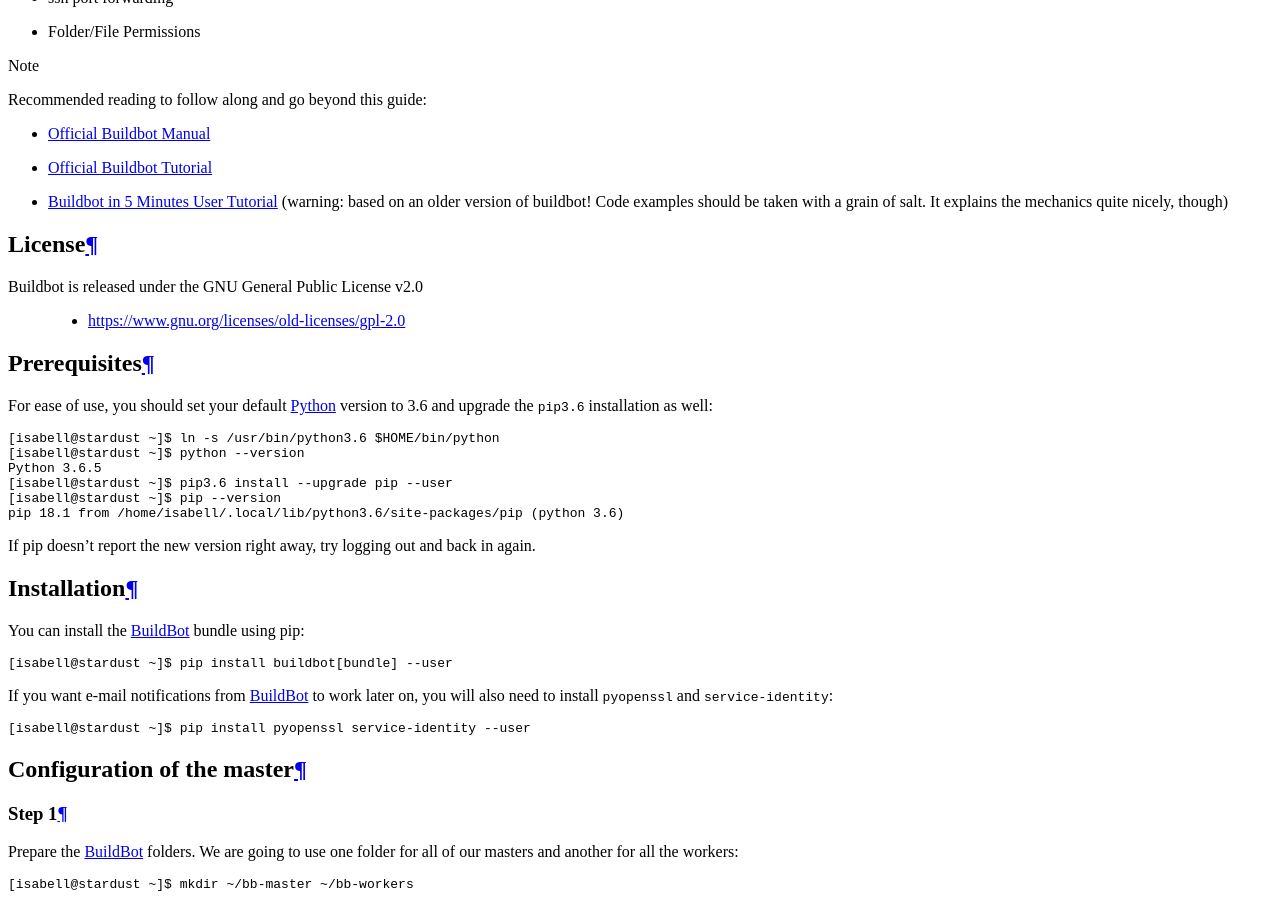
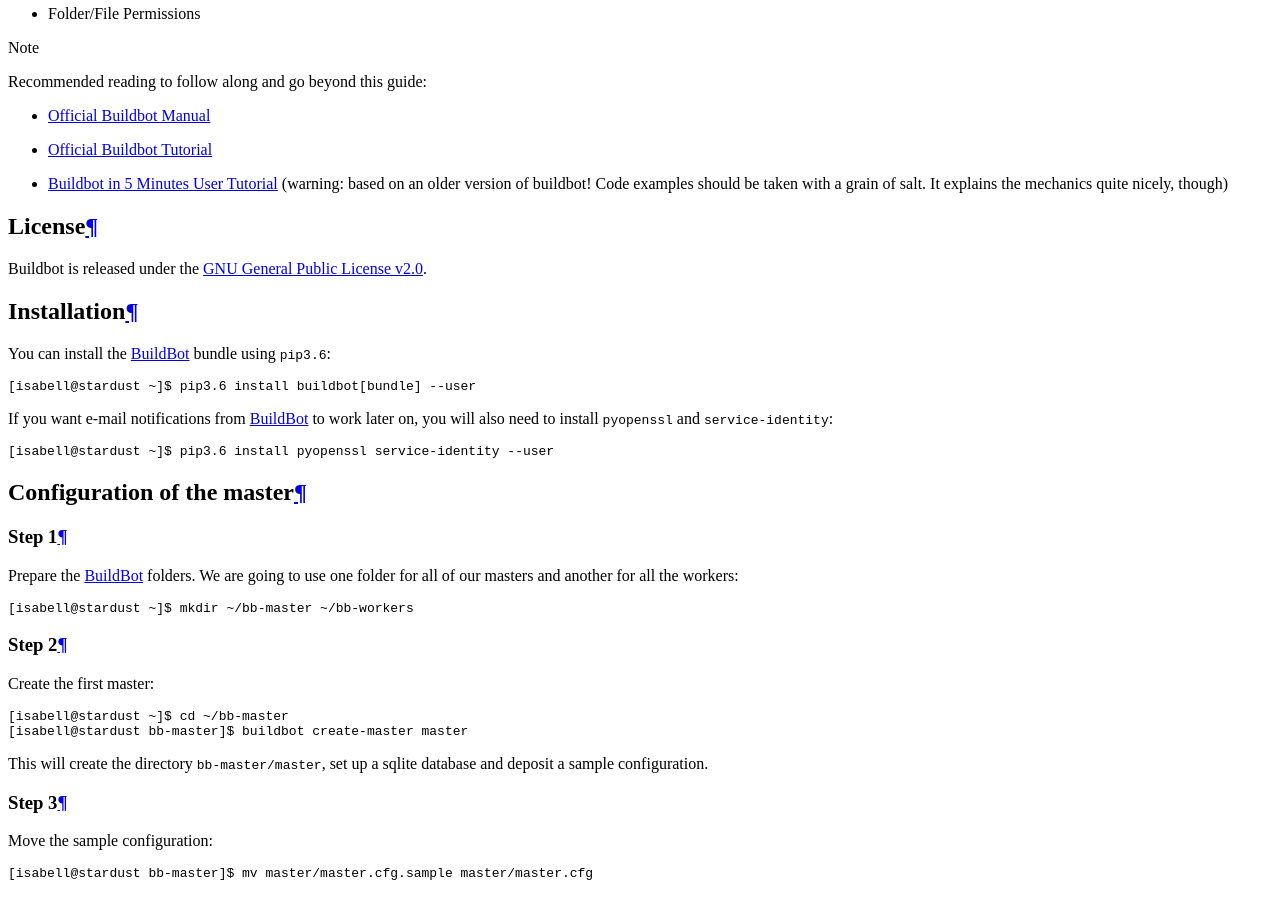
Before and after one commit to Uberspace/lab, a Sphinx documentation site: the page built from source/guide_buildbot.rst, in a window 1280 px wide and 900 px high, scrolled down 2015 px. Built offline with Sphinx 7.4.7 and the Read the Docs theme 2.0.0, drawn with Linux system fonts in a browser that asks for light colours; some of the changed text lies outside the part shown.

Commit message:
remove prerequisites, rework license section, change commands to use system binaries

```diff
--- a/source/guide_buildbot.rst
+++ b/source/guide_buildbot.rst
@@ -34,40 +34,23 @@
 License
 =======
 
-Buildbot is released under the GNU General Public License v2.0
+Buildbot is released under the `GNU General Public License v2.0 <https://www.gnu.org/licenses/old-licenses/gpl-2.0>`_.
 
-  * https://www.gnu.org/licenses/old-licenses/gpl-2.0
-
-Prerequisites
-=============
-
-For ease of use, you should set your default Python_ version to 3.6 and upgrade the ``pip3.6`` installation as well:
-
-::
-
- [isabell@stardust ~]$ ln -s /usr/bin/python3.6 $HOME/bin/python
- [isabell@stardust ~]$ python --version
- Python 3.6.5
- [isabell@stardust ~]$ pip3.6 install --upgrade pip --user
- [isabell@stardust ~]$ pip --version
- pip 18.1 from /home/isabell/.local/lib/python3.6/site-packages/pip (python 3.6)
-
-If pip doesn't report the new version right away, try logging out and back in again.
 
 Installation
 ============
 
-You can install the BuildBot_ bundle using pip:
+You can install the BuildBot_ bundle using ``pip3.6``:
 
 ::
 
- [isabell@stardust ~]$ pip install buildbot[bundle] --user
+ [isabell@stardust ~]$ pip3.6 install buildbot[bundle] --user
 
 If you want e-mail notifications from BuildBot_ to work later on, you will also need to install ``pyopenssl`` and ``service-identity``:
 
 ::
 
- [isabell@stardust ~]$ pip install pyopenssl service-identity --user
+ [isabell@stardust ~]$ pip3.6 install pyopenssl service-identity --user
 
 
 Configuration of the master
@@ -197,13 +180,11 @@
 Step 1
 ------
 
-For this, we will need to install the ``buildbot_gitea`` plugin for BuildBot, developed by Marvin Pohl of lab132. First, clone their git repository and then run the installation:
+For this, we will need to install the ``buildbot_gitea`` plugin for BuildBot, developed by Marvin Pohl of lab132. We will install directly from their git repository using pip:
 
 ::
 
- [isabell@stardust ~] git clone https://github.com/lab132/buildbot-gitea.git
- [isabell@stardust ~] cd buildbot-gitea
- [isabell@stardust buildbot-gitea] pip install . --user
+ [isabell@stardust ~] pip3.6 install git+https://github.com/lab132/buildbot-gitea.git --user
 
 Step 2
 ------
```
